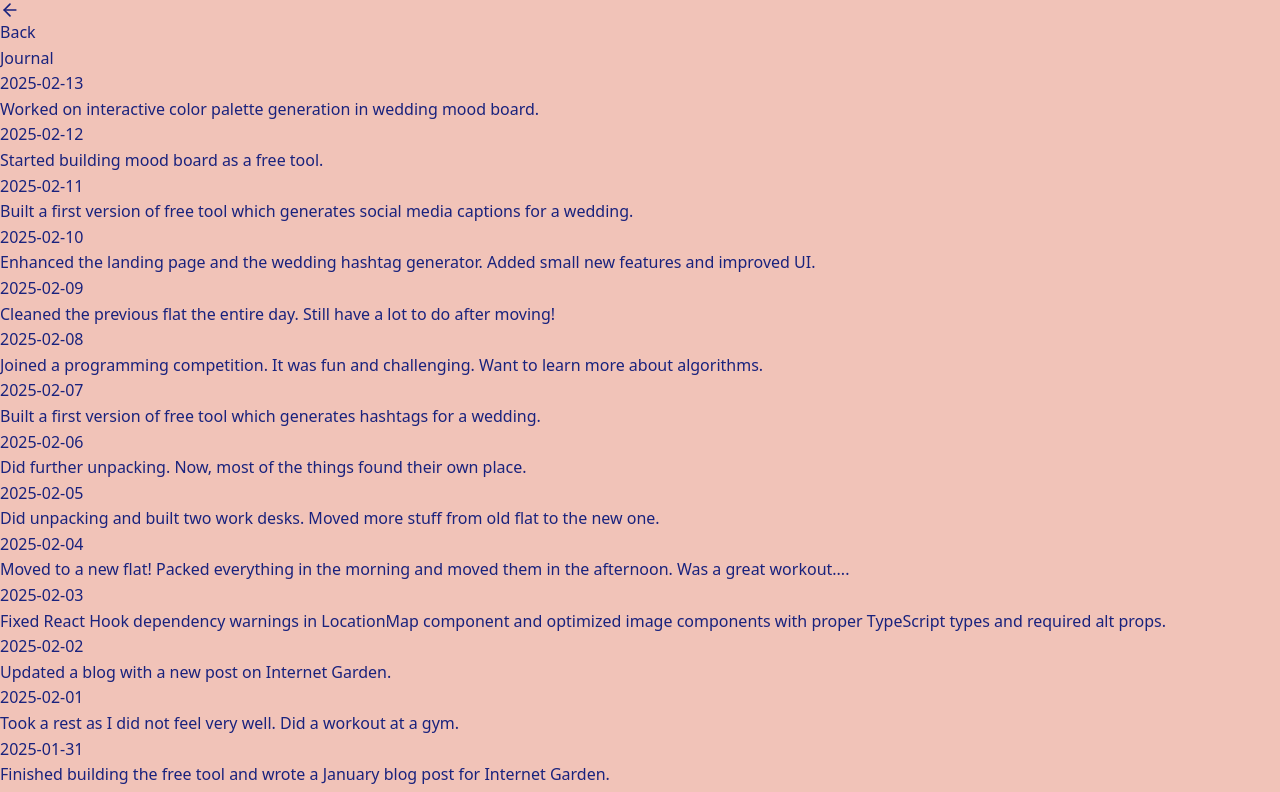
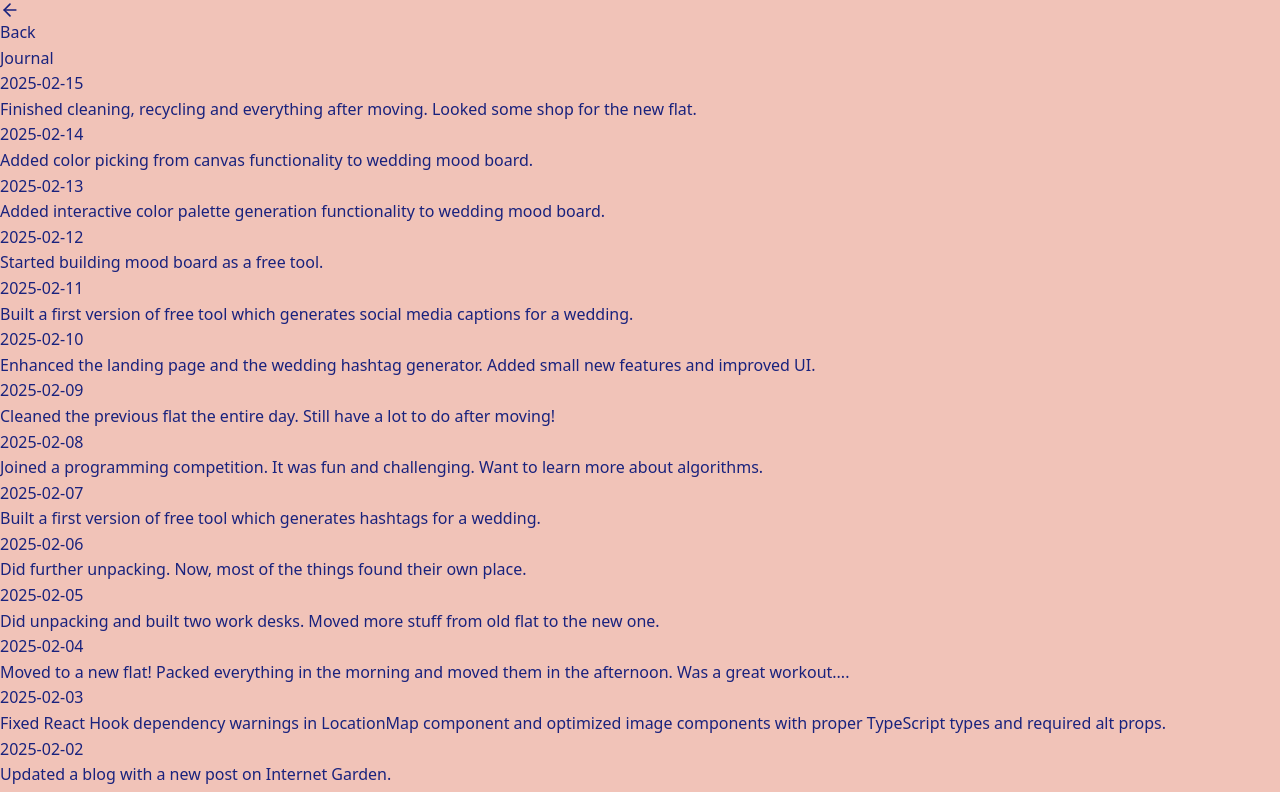
Before and after one commit to minamicode/minamicode.com, a Next.js app: page /journal in a window 1280 px wide. Shown: the top 792 px of the page. Built offline with nearby package versions, Linux system fonts and the light colour scheme.

Commit message:
add a journal entry

```diff
--- a/src/app/_components/JournalEntries.tsx
+++ b/src/app/_components/JournalEntries.tsx
@@ -7,8 +7,16 @@ type JournalEntry = {
 
 const entries: JournalEntry[] = [
   {
+    date: "2025-02-15",
+    text: "Finished cleaning, recycling and everything after moving. Looked some shop for the new flat.",
+  },
+  {
+    date: "2025-02-14",
+    text: "Added color picking from canvas functionality to wedding mood board.",
+  },
+  {
     date: "2025-02-13",
-    text: "Worked on interactive color palette generation in wedding mood board.",
+    text: "Added interactive color palette generation functionality to wedding mood board.",
   },
   {
     date: "2025-02-12",
```
